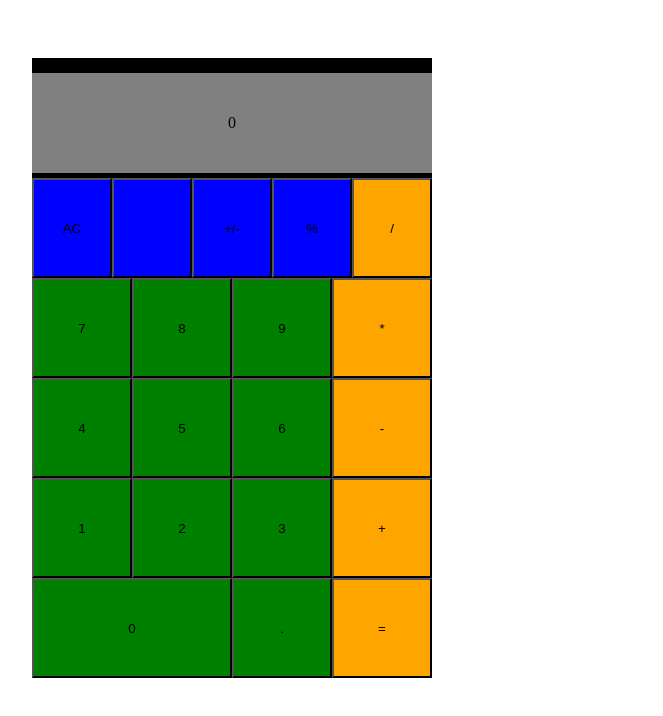
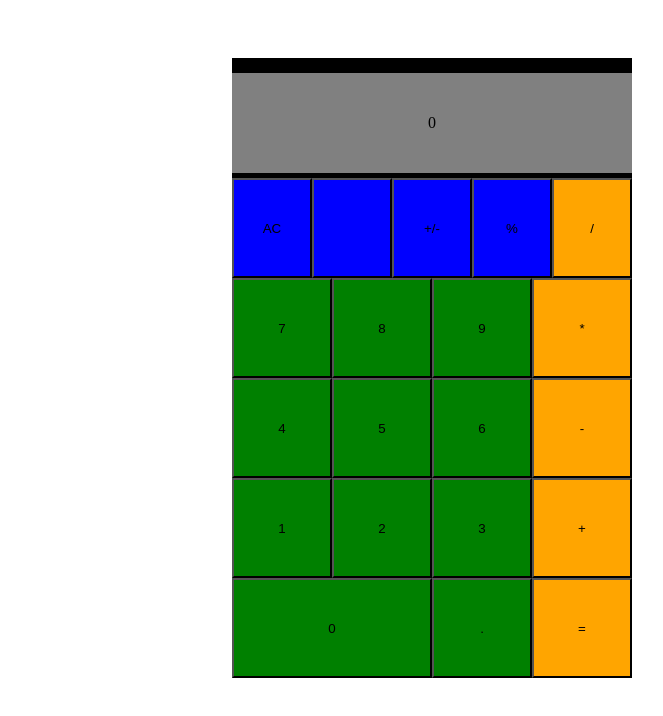
Before and after one commit to vladbranduse/calculator, a plain HTML site: page index.html in a window 1280 px wide. Shown: the whole page, without its empty margins (476-1139 px from the left). Drawn offline with Linux system fonts and the light colour scheme.

Commit message:
Further last bonus

```diff
--- a/styles.css
+++ b/styles.css
@@ -1,6 +1,6 @@
 #calculator {
     position: relative;
-    left: 500px;
+    left: 700px;
     top: 50px;
     background-color: black;
     width: 400px;
```
